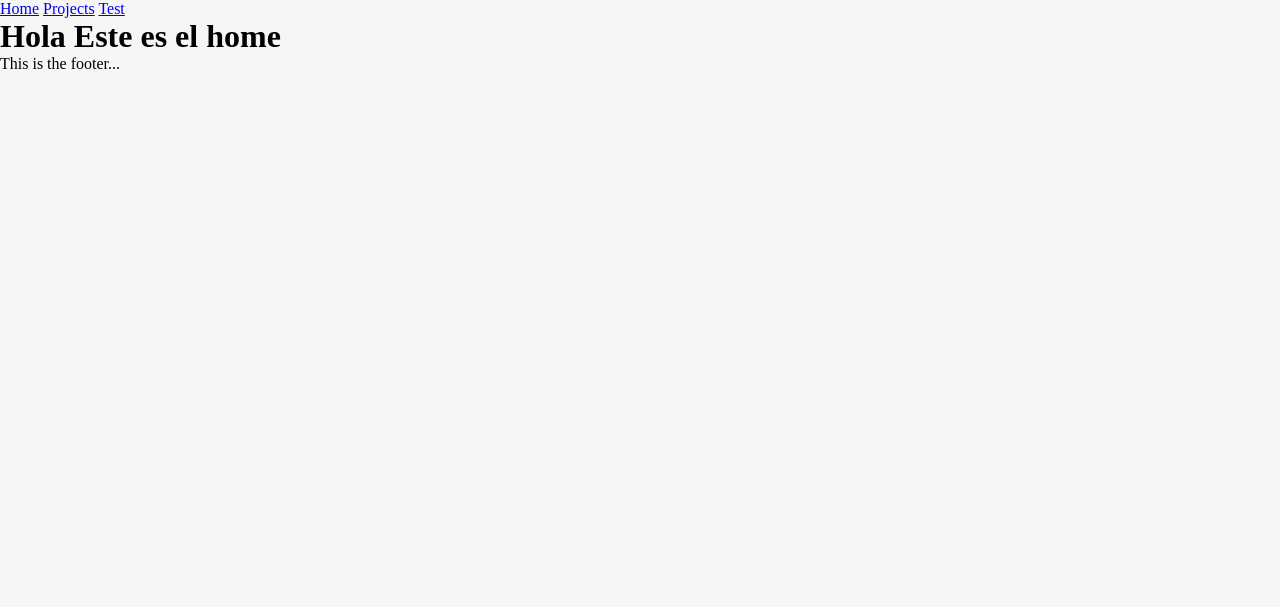
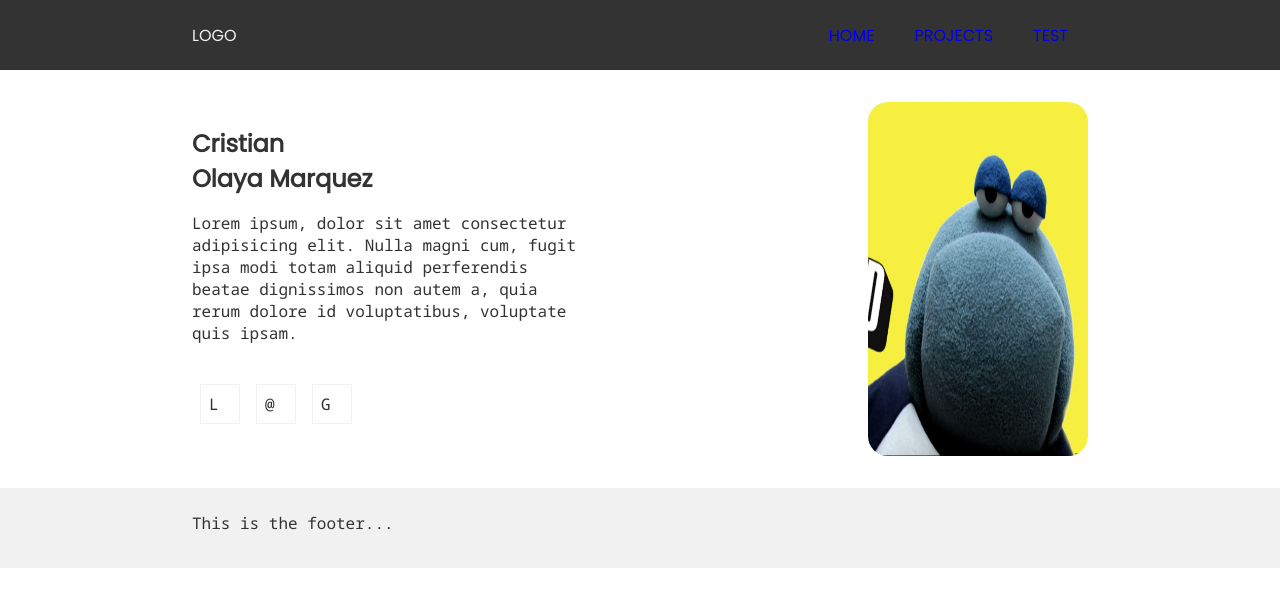
Before and after one commit to Marrquez/portfolio, a Django app: page /home/ in a window 1280 px wide. Shown: the top 607 px of the page. Run offline with Django 5.2, Linux system fonts and the light colour scheme.

Commit message:
chore(004): adding static assets and initial markup for home page

```diff
--- a/portfolio/urls.py
+++ b/portfolio/urls.py
@@ -21,6 +21,7 @@ from projects import views as projects_views
 
 urlpatterns = [
     path('admin/', admin.site.urls),
+    path('', views.index, name='index'),
     path('home/', views.home, name='home'),
     path('projects/', include('projects.urls')),
     path('<int:id>/', projects_views.default),
--- a/portfolio/views.py
+++ b/portfolio/views.py
@@ -12,6 +12,10 @@ def default(request, path):
     url = reverse('test', args=[path])
     return HttpResponseRedirect(url)
 
+def index(request):
+    url = reverse('home')
+    return HttpResponseRedirect(url)
+
 def test(request, name=''):
     colors = ['red', 'blue', 'pink']
     context = {'name': name, 'colors': colors}
--- /dev/null
+++ b/static/css/index.css
@@ -0,0 +1,42 @@
+.home {
+    display: flex;
+    justify-content: space-between;
+    padding: 32px 0;
+    width: 100%;
+}
+
+.home__title {
+    padding: 24px 0 8px;
+}
+
+.home__legend {
+    padding: 8px 0 ;
+    max-width: 400px;
+}
+
+.home__social {
+    padding: 24px 0;
+}
+
+.home__social ul {
+    display: flex;
+    list-style-type: none;
+    padding: 0;
+}
+
+.home__social ul li {
+    border: 1px solid var(--color-background-light);
+    height: 40px;
+    margin: 8px;
+    padding: 8px;
+    width: 40px;
+}
+
+.home__portrait {
+    display: flex;
+}
+
+.home__portrait img {
+    border-radius: 20px;
+    width: 220px;
+}
--- a/static/css/style.css
+++ b/static/css/style.css
@@ -1,9 +1,114 @@
+:root {
+    --color-background: #fff;
+    --color-background-primary: #f6f6f6;
+    --color-background-light: #f1f1f1;
+    --color-text-secondary: #ffa300;
+    --color-text-primary: #333;
+    --color-text-light: #f1f1f1;
+    --font-title: poppins;
+    --font-text: noto-sans;
+}
+
 * {
     box-sizing: border-box;
     margin: 0;
     padding: 0;
 }
 
+h1, h2, h3, h4, h5, h6 {
+    font-family: var(--font-title);
+}
+
 body {
-    background-color: #f6f6f6;
+    background-color: var(--color-background);
+    color: var(--color-text-primary);
+    font-family: var(--font-text);
+    font-size: 1rem;
 }
+
+/*
+ * Content
+*/
+.main-content {
+    align-items: center;
+    display: flex;
+    flex-direction: column;
+    width: 100%;
+}
+
+.main-content__body {
+    display: flex;
+    width: 70vw;
+}
+
+/*
+ * Footer
+*/
+.footer {
+    background-color: var(--color-background-light);
+    display: flex;
+    justify-content: center;
+    width: 100%;
+}
+
+.footer__content {
+    display: flex;
+    min-height: 80px;
+    padding: 24px 0;
+    width: 70vw;
+}
+
+/*
+ * Top NavBar
+*/
+nav {
+    align-items: center;
+    background-color: var(--color-text-primary);
+    color: var(--color-text-light);
+    display: flex;
+    font-family: var(--font-title);
+    height: 70px;
+    justify-content: center;
+    text-transform: uppercase;
+    width: 100%;
+}
+
+nav a:visited {
+    color: var(--color-text-light);
+}
+
+nav a:hover {
+    color: var(--color-text-secondary);
+}
+
+.nav-bar__content {
+    display: flex;
+    justify-content: space-between;
+    width: 70vw;
+}
+
+.nav-bar__items {
+    display: flex;
+    justify-content: flex-end;
+}
+
+.nav-bar__logo {
+    display: flex;
+    align-self: center;
+}
+
+.nav-bar__items a {
+    padding: 20px;
+    text-decoration: none;
+}
+
+@font-face {
+    font-family: poppins;
+    src: url('../fonts/Poppins-Regular.ttf');
+}
+
+
+@font-face {
+    font-family: noto-sans;
+    src: url('../fonts/NotoSansMono-Regular.ttf');
+}
--- a/templates/index.html
+++ b/templates/index.html
@@ -3,9 +3,28 @@
 {% load static %}
 
 {% block title %}
-    Home page...
+    About me
 {% endblock title%}
 
+{% block css %}
+    <link rel="stylesheet" href="{% static 'css/index.css' %}">
+{% endblock css %}
+
 {% block body %}
-    <h1>Hola Este es el home</h1>
+    <div class="home">
+        <section>
+            <h1 class="home__title">Cristian <br /> Olaya Marquez</h1>
+            <p class="home__legend">Lorem ipsum, dolor sit amet consectetur adipisicing elit. Nulla magni cum, fugit ipsa modi totam aliquid perferendis beatae dignissimos non autem a, quia rerum dolore id voluptatibus, voluptate quis ipsam.</p>
+            <div class="home__social">
+                <ul>
+                    <li>L</li>
+                    <li>@</li>
+                    <li>G</li>
+                </ul>
+            </div>
+        </section>
+        <section class="home__portrait">
+            <img src="{% static 'img/fat_ed.png' %}" alt="Picture of myself."/>
+        </section>
+    </div>
 {% endblock body%}
--- a/templates/layouts/base.html
+++ b/templates/layouts/base.html
@@ -10,17 +10,14 @@
     {% block css %}{% endblock css %}
 </head>
 <body>
-    <nav>
-        {% for item in menuItems %}
-            <a href="{% url item.path %}">{{item.name}}</a>
-        {% endfor %}
-    </nav>
+    <div class="main-content">
+        {% include "./partials/menu.html" %}
 
-    {% block body %}
-    {% endblock body%}
+        <div class="main-content__body">
+            {% block body %}{% endblock body%}
+        </div>
 
-    <footer>
-        This is the footer...
-    </footer>
+        {% include "./partials/footer.html" %}
+    </div>
 </body>
 </html>
--- /dev/null
+++ b/templates/layouts/partials/footer.html
@@ -0,0 +1,5 @@
+<footer class="footer">
+    <div class="footer__content">
+        This is the footer...
+    </div>
+</footer>
--- /dev/null
+++ b/templates/layouts/partials/menu.html
@@ -0,0 +1,10 @@
+<nav class="nav-bar">
+    <div class="nav-bar__content">
+        <a class="nav-bar__logo">Logo</a>
+        <div class="nav-bar__items">
+            {% for item in menuItems %}
+                <a href="{% url item.path %}">{{ item.name }}</a>
+            {% endfor %}
+        </div>
+    </div>
+</nav>
```
Also changed, not shown: static/fonts/NotoSansMono-Regular.ttf (added), static/fonts/Poppins-Regular.ttf (added), static/img/fat_ed.PNG (added).
